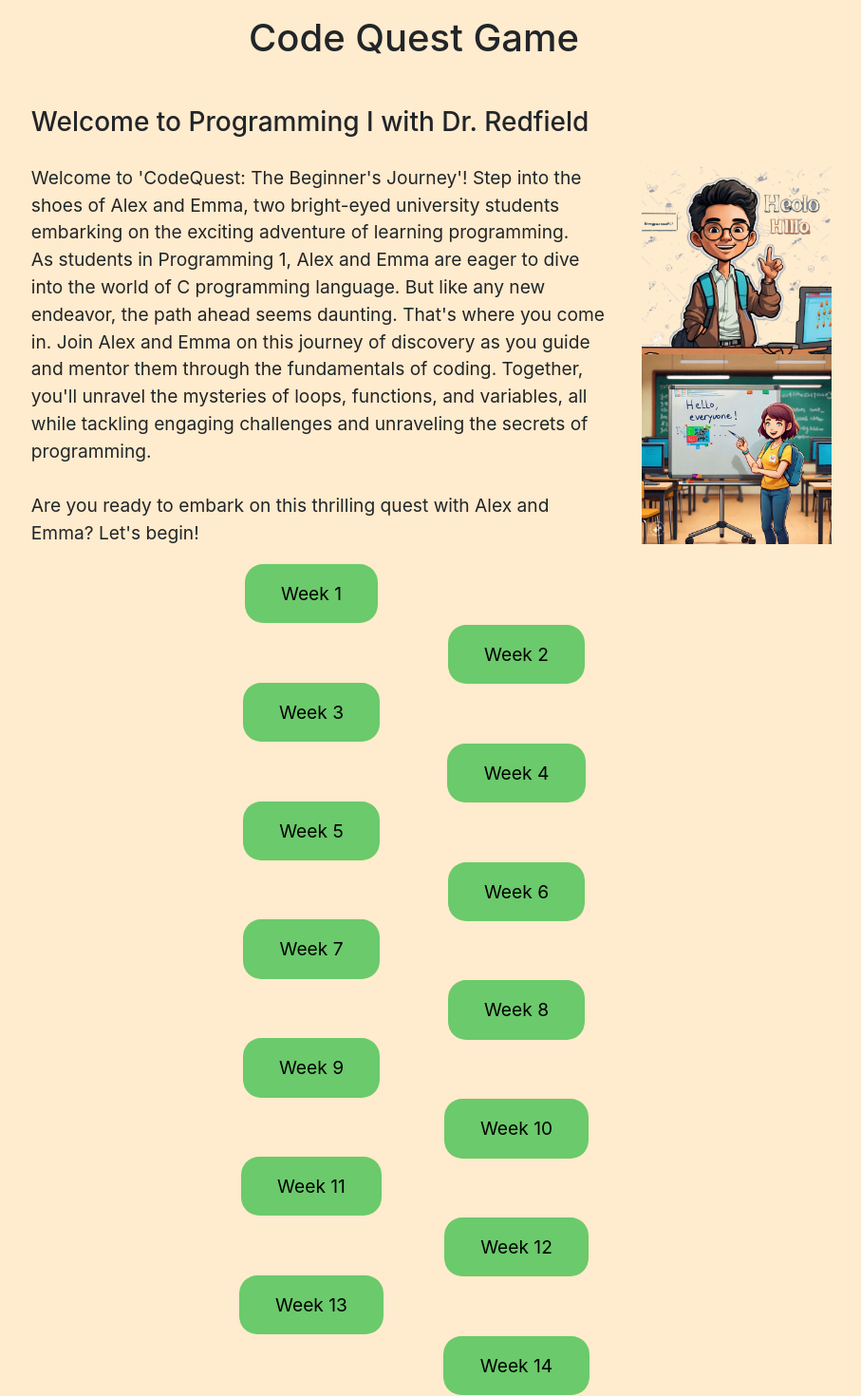
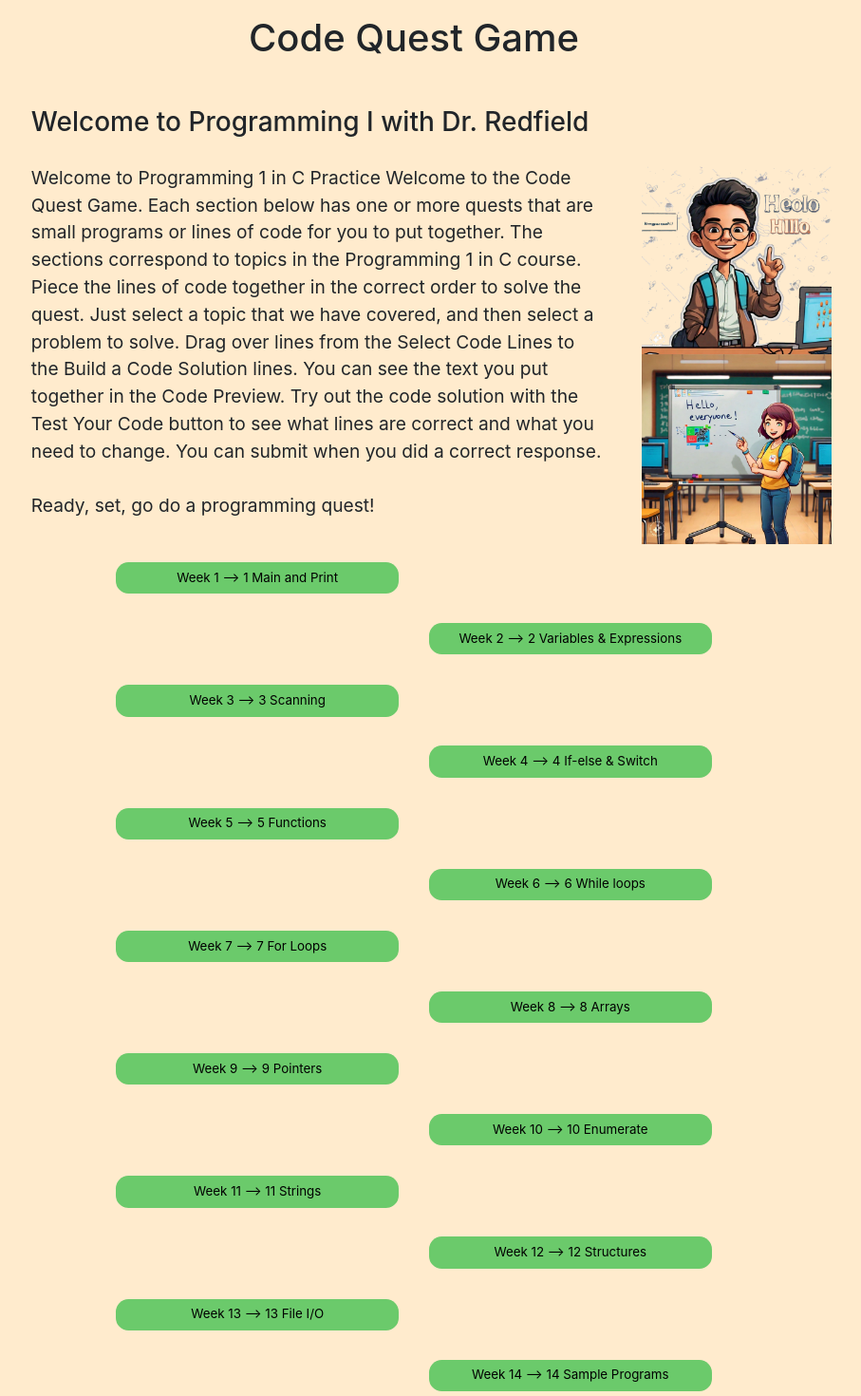
Before and after one commit to JosuaHall/codequestgame, a React (Create React App) app: page / in a window 1280 px wide. Shown: the top 1470 px of the page at 95% size, without its empty margins (204-1111 px from the left). Built offline with nearby package versions, Linux system fonts and the light colour scheme.

Commit message:
welcome page text and buttons text updated

```diff
--- a/src/App.js
+++ b/src/App.js
@@ -14,7 +14,7 @@ function App() {
           path="/chapter/:id/challenge/:challengeId/:challengeName"
           element={<ChapterChallenge />}
         />
-        <Route path="/chapter/:id" element={<ChapterChallengesList />} />
+        <Route path="/chapter/:id/:text" element={<ChapterChallengesList />} />
         <Route path="/home" element={<Home />} />
         <Route path="/" element={<StartPage />} />
         <Route path="" element={<StartPage />} />
--- a/src/components/startPage/ChapterButton.jsx
+++ b/src/components/startPage/ChapterButton.jsx
@@ -1,11 +1,11 @@
 import React from "react";
 import { Link } from "react-router-dom";
 
-const ChapterButton = ({ label, number }) => {
+const ChapterButton = ({ label, number, text }) => {
   return (
-    <Link to={`/chapter/${number}`} className="start-button">
-      {`${label}
-      ${number}`}
+    <Link to={`/chapter/${number}/${text}`} className="start-button">
+      {`${label} ${number}
+      ${text}`}
     </Link>
   );
 };
--- a/src/components/startPage/ChapterMenu.jsx
+++ b/src/components/startPage/ChapterMenu.jsx
@@ -2,20 +2,20 @@ import React from "react";
 import ChapterButton from "./ChapterButton";
 
 const chapters = [
-  { label: "Week", number: 1 },
-  { label: "Week", number: 2 },
-  { label: "Week", number: 3 },
-  { label: "Week", number: 4 },
-  { label: "Week", number: 5 },
-  { label: "Week", number: 6 },
-  { label: "Week", number: 7 },
-  { label: "Week", number: 8 },
-  { label: "Week", number: 9 },
-  { label: "Week", number: 10 },
-  { label: "Week", number: 11 },
-  { label: "Week", number: 12 },
-  { label: "Week", number: 13 },
-  { label: "Week", number: 14 },
+  { label: "Week", number: 1, text: "–> 1 Main and Print" },
+  { label: "Week", number: 2, text: "–> 2 Variables & Expressions" },
+  { label: "Week", number: 3, text: "–> 3 Scanning" },
+  { label: "Week", number: 4, text: "–> 4 If-else & Switch" },
+  { label: "Week", number: 5, text: "–> 5 Functions" },
+  { label: "Week", number: 6, text: "–> 6 While loops" },
+  { label: "Week", number: 7, text: "–> 7 For Loops" },
+  { label: "Week", number: 8, text: "–> 8 Arrays" },
+  { label: "Week", number: 9, text: "–> 9 Pointers" },
+  { label: "Week", number: 10, text: "–> 10 Enumerate" },
+  { label: "Week", number: 11, text: "–> 11 Strings" },
+  { label: "Week", number: 12, text: "–> 12 Structures" },
+  { label: "Week", number: 13, text: "–> 13 File I/O " },
+  { label: "Week", number: 14, text: "–> 14 Sample Programs" },
 ];
 
 const ChapterMenu = () => {
@@ -23,11 +23,12 @@ const ChapterMenu = () => {
     <div className="chapter-menu-container">
       {chapters.map((item) => {
         return (
-          <div key={item.number}>
+          <div className="button-chapter" key={item.number}>
             <ChapterButton
               key={item.number}
               label={item.label}
               number={item.number}
+              text={item.text}
             />
           </div>
         );
--- a/src/components/startPage/Header.jsx
+++ b/src/components/startPage/Header.jsx
@@ -10,19 +10,19 @@ const Header = () => {
       <h3>Welcome to Programming I with Dr. Redfield</h3>
       <div className="header-text-image-area">
         <p>
-          Welcome to 'CodeQuest: The Beginner's Journey'! Step into the shoes of
-          Alex and Emma, two bright-eyed university students embarking on the
-          exciting adventure of learning programming. <br />
-          As students in Programming 1, Alex and Emma are eager to dive into the
-          world of C programming language. But like any new endeavor, the path
-          ahead seems daunting. That's where you come in. Join Alex and Emma on
-          this journey of discovery as you guide and mentor them through the
-          fundamentals of coding. Together, you'll unravel the mysteries of
-          loops, functions, and variables, all while tackling engaging
-          challenges and unraveling the secrets of programming. <br />
+          Welcome to Programming 1 in C Practice Welcome to the Code Quest Game.
+          Each section below has one or more quests that are small programs or
+          lines of code for you to put together. The sections correspond to
+          topics in the Programming 1 in C course. Piece the lines of code
+          together in the correct order to solve the quest. Just select a topic
+          that we have covered, and then select a problem to solve. Drag over
+          lines from the Select Code Lines to the Build a Code Solution lines.
+          You can see the text you put together in the Code Preview. Try out the
+          code solution with the Test Your Code button to see what lines are
+          correct and what you need to change. You can submit when you did a
+          correct response. <br />
           <br />
-          Are you ready to embark on this thrilling quest with Alex and Emma?
-          Let's begin!
+          Ready, set, go do a programming quest!
         </p>
 
         <div className="header-img">
--- a/src/index.css
+++ b/src/index.css
@@ -110,9 +110,20 @@ code {
   grid-template-columns: 1fr 1fr;
   gap:2em;
   padding-bottom: 1em;
-  width: 60%;
+  width: 70%;
   margin: 0 auto;
-  max-width: 400px;
+}
+
+.button-chapter {
+  width: 100%;
+}
+
+.button-chapter .start-button {
+  font-size: smaller;
+  padding: .5em 2em;
+  display: flex;
+  align-items: center;
+  justify-content: center;
 }
 
 .chapter-menu-container :nth-child(even){
--- a/src/screens/ChapterChallengesList.jsx
+++ b/src/screens/ChapterChallengesList.jsx
@@ -6,7 +6,7 @@ import ChallengeButton from "../components/chapterChallanges/ChallengeButton";
 import BackButton from "../components/common/BackButton";
 
 const ChapterChallengesList = () => {
-  const { id } = useParams(); // Accessing the chapter ID parameter from the URL
+  const { id, text } = useParams(); // Accessing the chapter ID parameter from the URL
   const dispatch = useDispatch();
   const { loading, error, questionsByChapter } = useSelector(
     (state) => state.questionsReducer
@@ -19,7 +19,7 @@ const ChapterChallengesList = () => {
 
   return (
     <div className="chapter-challenges-list-container">
-      <h2>{`Chapter ${id}`}</h2>
+      <h2>{`Chapter ${id} ${text}`}</h2>
       <div className="chapter-challenges-buttons-container">
         {loading ? (
           <p>Loading...</p>
```
